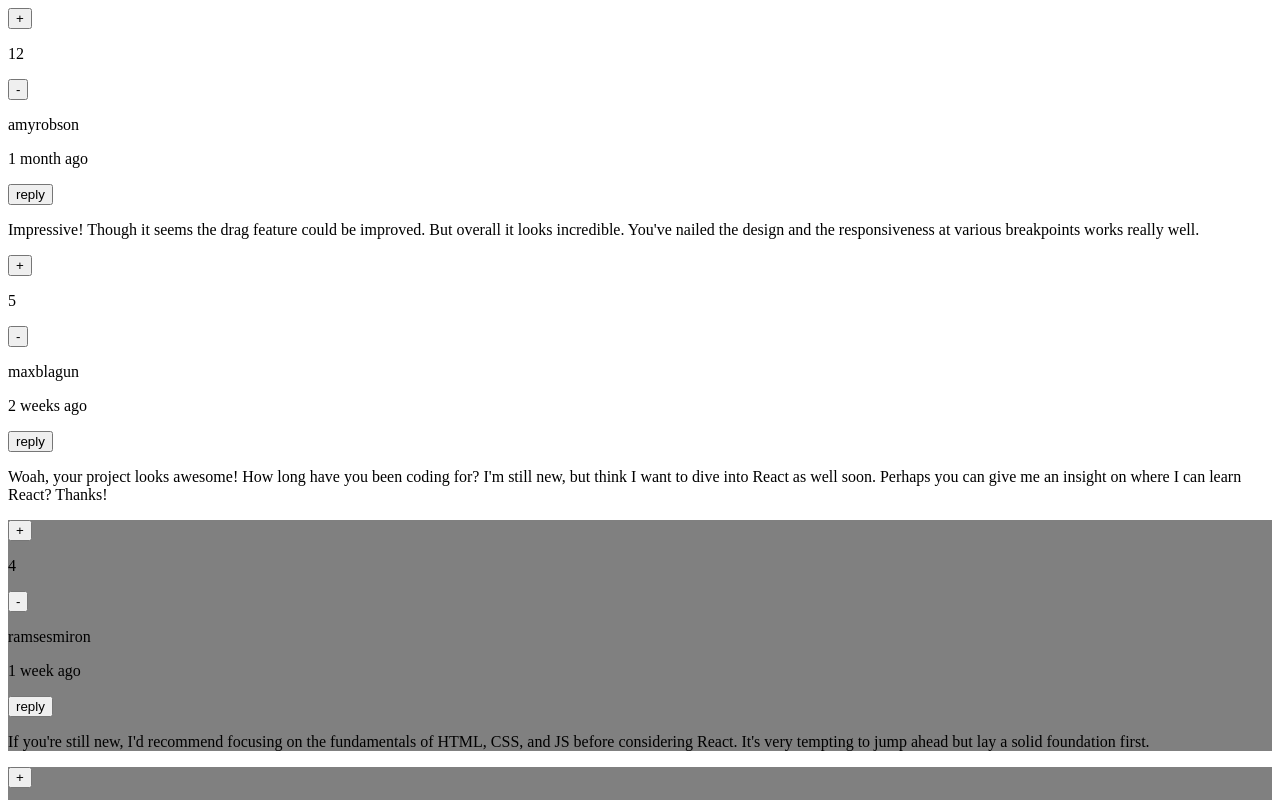
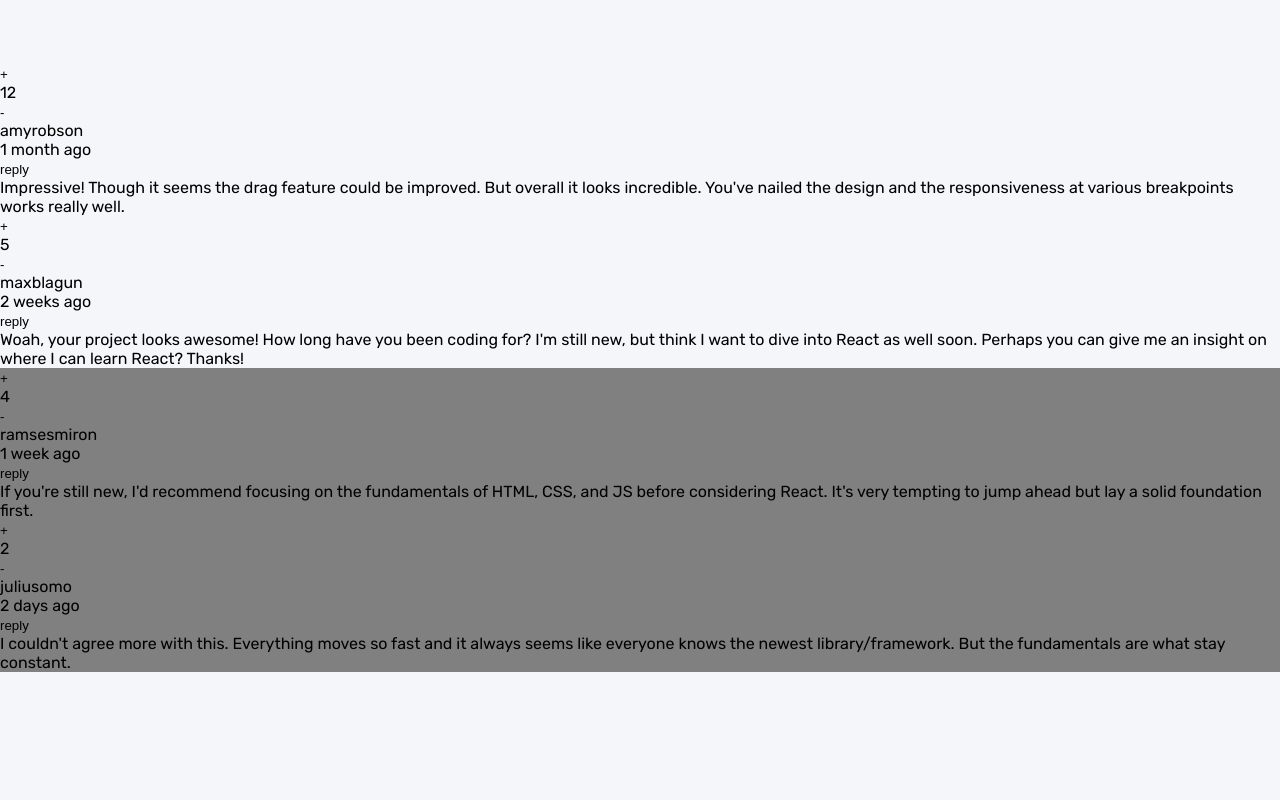
Before and after one commit to matiasluduena23/interactive-comments, a React (Vite) app: page / in a window 1280 px wide. Shown: the top 800 px of the page. Built offline with nearby package versions, Linux system fonts and the light colour scheme.

Commit message:
add style to comment component

```diff
--- a/src/index.css
+++ b/src/index.css
@@ -0,0 +1,115 @@
+@import url('https://fonts.googleapis.com/css2?family=Rubik:ital,wght@0,300..900;1,300..900&display=swap');
+
+*,
+*::after,
+*::before {
+    margin: 0;
+    padding: 0;
+    box-sizing: border-box;
+}
+
+:root {
+    --moderate-blue: hsl(238, 40%, 52%);
+    --soft-red: hsl(358, 79%, 66%);
+    --light-grayish-blue: hsl(239, 57%, 85%);
+    --pale-red: hsl(357, 100%, 86%);
+
+    --dark-blue: hsl(212, 24%, 26%);
+    --grayish-blue: hsl(211, 10%, 45%);
+    --light-gray: hsl(223, 19%, 93%);
+    --very-light-gray: hsl(228, 33%, 97%);
+}
+
+body {
+    font-family: 'Rubik', sans-serif;
+    font-size: 16px;
+    background-color: var(--very-light-gray);
+    margin-top: 4rem;
+}
+
+.container {
+    max-width: 1100px;
+    width: 90%;
+    margin-inline: auto;
+}
+
+section {
+    background-color: var(--very-light-gray);
+    margin-bottom: 1rem;
+}
+
+.comment {
+    background-color: white;
+    display: grid;
+    grid-template-columns: 30px 1fr;
+    padding: 2rem;
+    gap: 1rem;
+}
+
+.wrap-buttons {
+    background-color: var(--light-gray);
+    border-radius: 5px;
+    display: flex;
+    flex-direction: column;
+    align-items: center;
+    gap: 0.6rem;
+    padding-block: 0.8rem;
+}
+
+button {
+    border: none;
+    cursor: pointer;
+    background-color: transparent;
+}
+
+.score {
+    color: var(--moderate-blue);
+    font-weight: 500;
+}
+
+.col-2 header {
+    display: flex;
+    justify-content: space-between;
+    align-items: center;
+    margin-bottom: 1rem;
+}
+
+.header-col-1 {
+    display: flex;
+    align-items: center;
+    gap: 0.7rem;
+}
+
+.header-col-1-img {
+    width: 30px;
+    height: 30px;
+}
+
+.header-col-1-username {
+    color: var(--dark-blue);
+    font-weight: 600;
+}
+
+.header-col-1-date {
+    color: var(--grayish-blue);
+}
+
+.btn-reply {
+    display: flex;
+    gap: 0.4rem;
+    align-items: center;
+    font-family: inherit;
+}
+
+.btn-reply:hover span {
+    color: var(--light-grayish-blue);
+}
+
+.btn-reply span {
+    color: var(--dark-blue);
+    font-weight: 600;
+}
+
+.comment-text {
+    color: var(--grayish-blue);
+}
```
